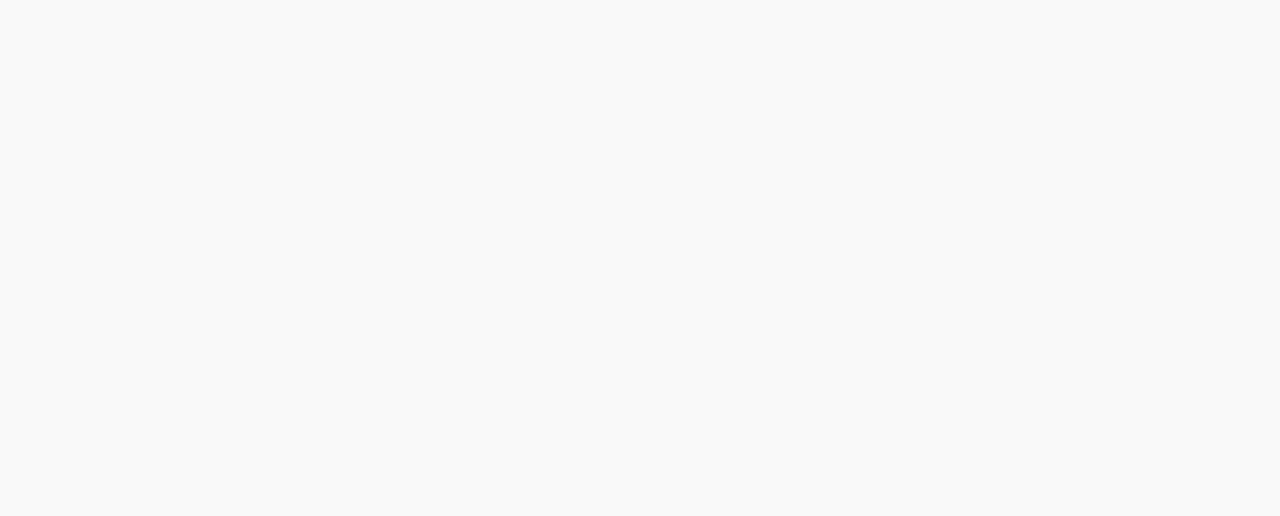
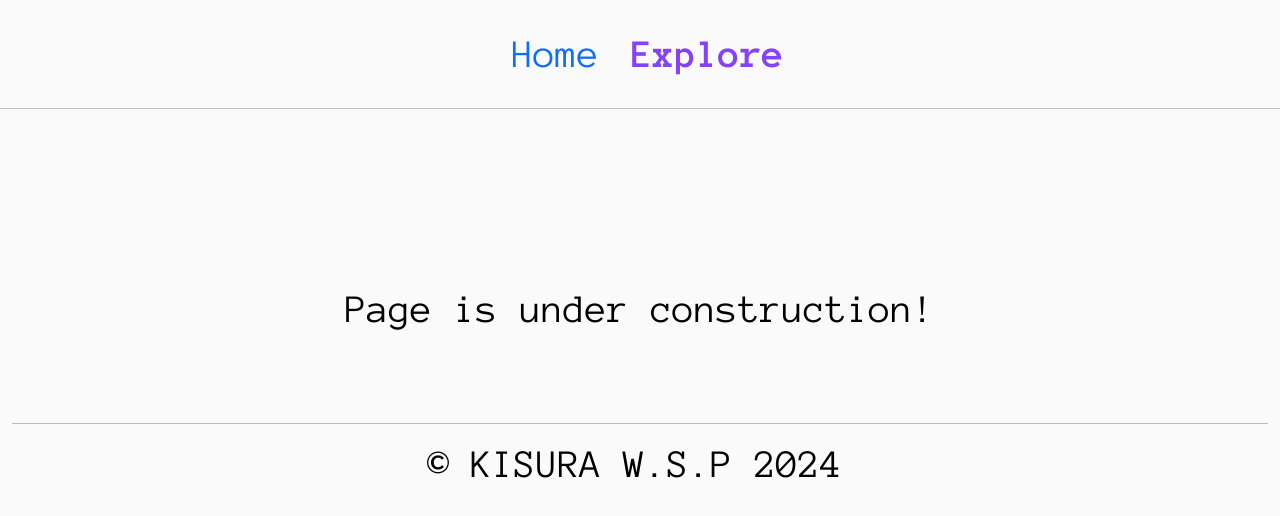
Before and after one commit to KisuraWSP/KisuraWSP.github.io, a React (Vite) app: page /learn in a window 1280 px wide. Before the commit this address had no page. Shown: the top 516 px of the page. Built offline with nearby package versions, Linux system fonts and the light colour scheme.

Commit message:
updating portfolio

```diff
--- a/src/App.tsx
+++ b/src/App.tsx
@@ -1,5 +1,5 @@
 import { Route, Routes } from 'react-router-dom';
-import Games from './views/Games';
+import Learn from './views/Learn';
 import Home from './views/Home';
 
 function App() {
@@ -7,7 +7,7 @@ function App() {
     <>
       <Routes>
         <Route path="/" element={<Home/>}/>
-        <Route path="/games" element={<Games/>}/>
+        <Route path="/learn" element={<Learn/>}/>
       </Routes>
     </>
   );
--- a/src/assets/css/DarkMode.page.css
+++ /dev/null
@@ -1,15 +0,0 @@
-:root {
-    --background-color: #ffffff;
-    --text-color: #000000;
-}
-
-body.dark-mode {
-    --background-color: #000000;
-    --text-color: #ffffff;
-}
-
-body {
-    background-color: var(--background-color);
-    color: var(--text-color);
-    transition: background-color 0.3s, color 0.3s;
-}
--- a/src/assets/css/Nav.component.css
+++ b/src/assets/css/Nav.component.css
@@ -2,3 +2,8 @@
     color: #8642F6;
     font-weight: bold;
 }
+
+.nav-link.active:hover {
+    color: darkorchid;
+    font-weight: bold;
+}
--- a/src/components/Nav.component.tsx
+++ b/src/components/Nav.component.tsx
@@ -10,11 +10,9 @@ const KNavBar: React.FC = memo(() => {
         <Nav.Item>
           <Nav.Link as={NavLink} to="/">Home</Nav.Link>
         </Nav.Item>
-        {/*
-        <Nav.Item>
-          <Nav.Link as={NavLink} to="/games">Games</Nav.Link>
-        </Nav.Item>
-        */}
+          <Nav.Item>
+            <Nav.Link as={NavLink} to="/learn" className="nav-link">Explore</Nav.Link>
+          </Nav.Item>
       </Nav>
       <hr />
     </>
--- a/src/views/Home.tsx
+++ b/src/views/Home.tsx
@@ -35,7 +35,7 @@ function Home() {
     const { scrollYProgress } = useScroll();
 
     const profile_logo: CSSProperties = {
-        width: isMobile ? "16rem" : "24rem",
+        width: isMobile ? "16rem" : "22rem",
         height: isMobile ? "18rem" : "26rem",
         marginBottom: isMobile ? "1rem" : "0",
     };
--- a/src/views/Games.tsx
+++ b/src/views/Learn.tsx
@@ -1,14 +1,17 @@
 import {  memo } from "react";
+import KNavBar from "../components/Nav.component";
+import KFoot from "../components/Footer.component";
 
-// showcases the colection of games i made
-function Games() {
+function Learn() {
     return(
         <>
+            <KNavBar/>
             <h1 style={{textAlign: "center", paddingTop: "10rem"}}>
                 Page is under construction!
             </h1>
+            <KFoot/>
         </>
     );
 }
 
-export default memo(Games);
+export default memo(Learn);
```
Also changed, not shown: src/assets/images/profile.jpg, 1 other file (tests, documents, lock files or other folders).
